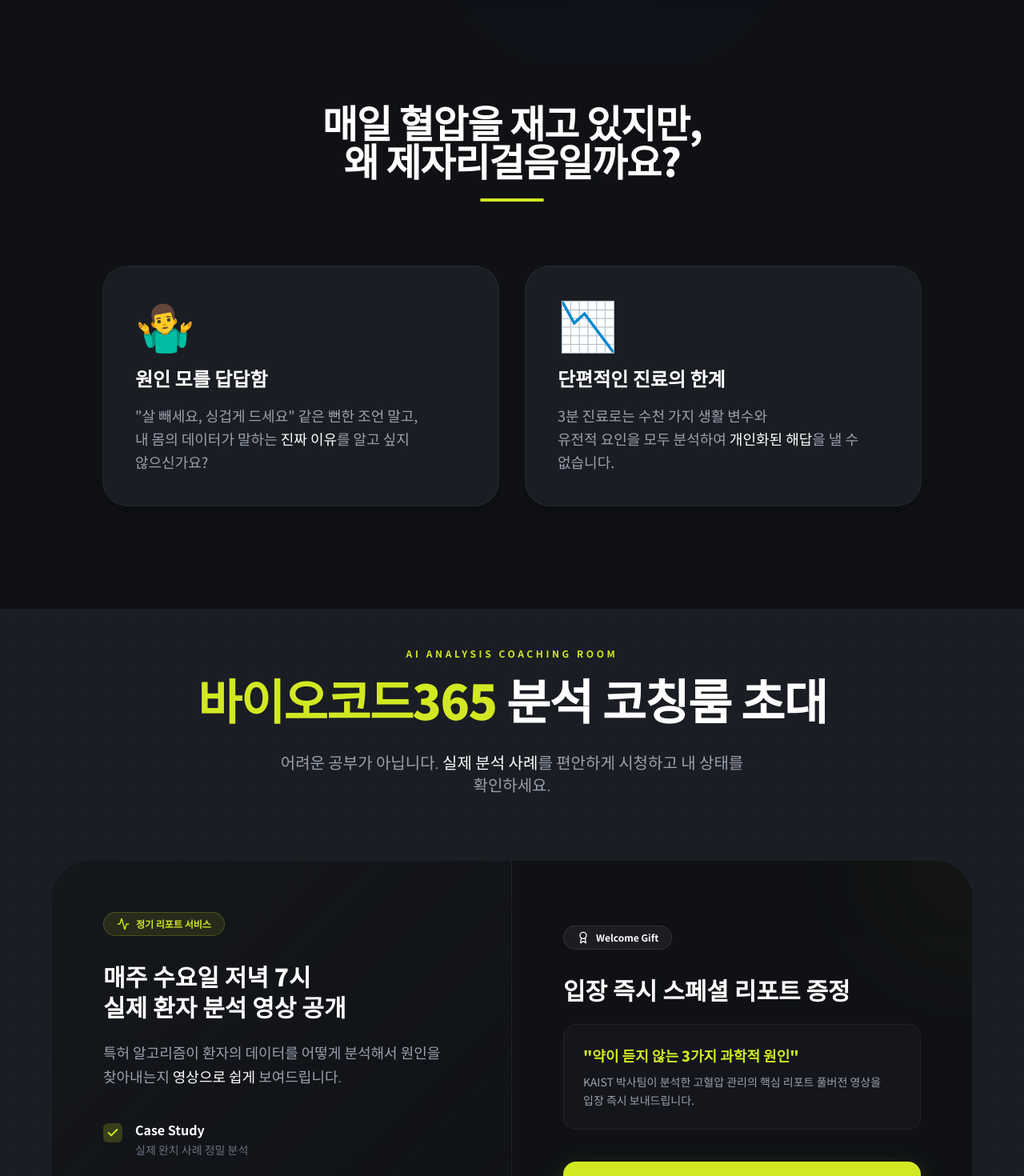
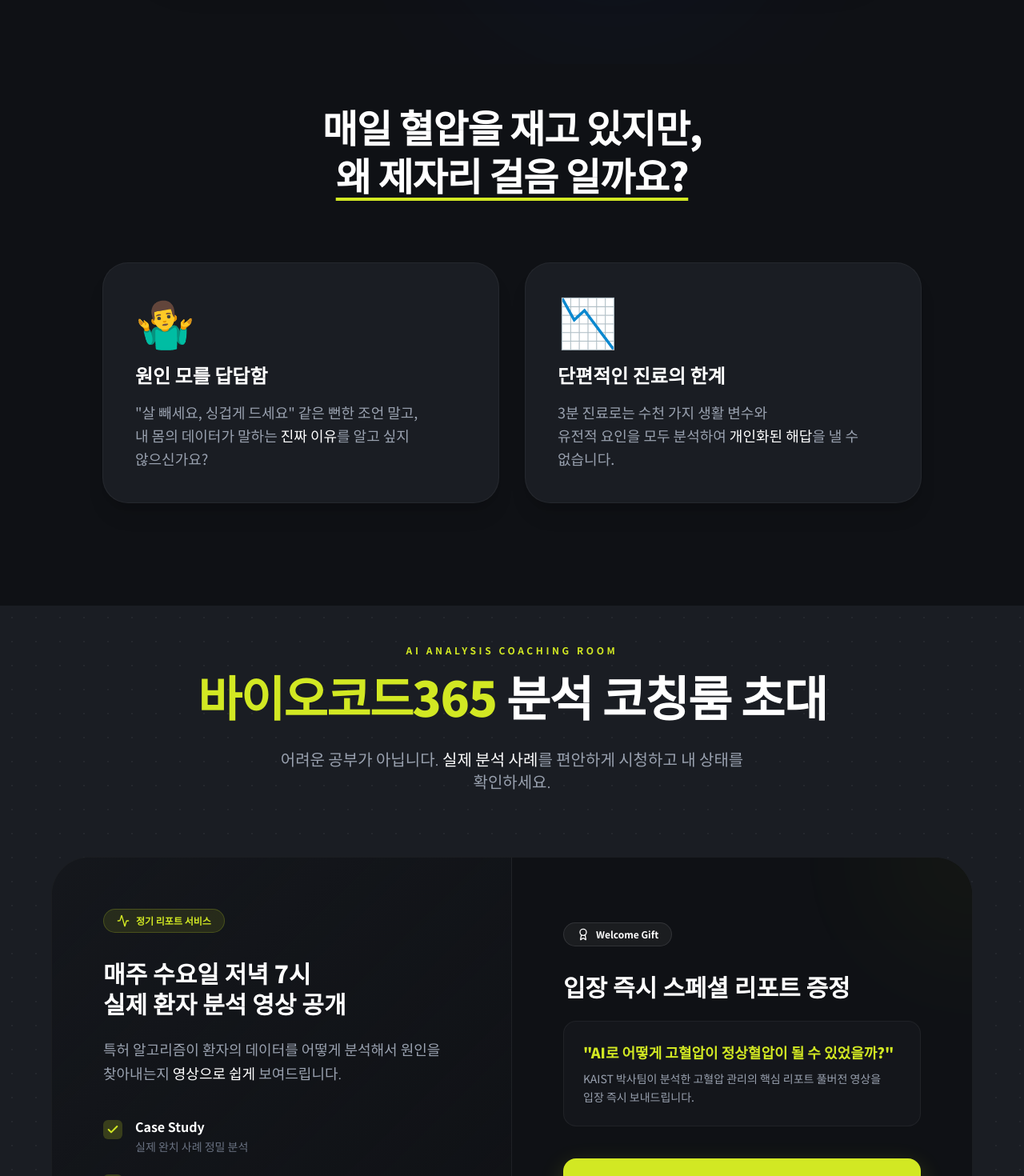
Before and after one commit to 427jungijn/Biocode365-site, a React (Vite) app: page / in a window 1280 px wide. Shown: the part 1620-3090 px from the top of the page at 80% size. Built offline with nearby package versions, Linux system fonts and the light colour scheme.

Commit message:
feat: Improve problem section content and styling
- Update the main heading of the "Problem" section to be more engaging and use a dynamic underline.
- Modify the description of the welcome gift report to reflect a more compelling benefit.
- Adjust typography and spacing for better readability.

```diff
--- a/src/App.tsx
+++ b/src/App.tsx
@@ -253,10 +253,10 @@
       <section id="problem" className="pt-12 pb-32 bg-bio-black relative">
         <div className="container mx-auto px-6">
           <div className="text-center mb-20">
-            <h2 className="text-3xl md:text-5xl font-black text-white mb-6 tracking-tight">
-              매일 혈압을 재고 있지만,<br />왜 제자리걸음일까요?
+            <h2 className="text-3xl md:text-5xl font-black text-white mb-6 tracking-tight leading-tight">
+              매일 혈압을 재고 있지만,<br />
+              <span className="highlight-underline">왜 제자리 걸음 일까요?</span>
             </h2>
-            <div className="w-20 h-1 bg-bio-lime mx-auto rounded-full"></div>
           </div>
 
           <div className="grid md:grid-cols-2 gap-8 max-w-5xl mx-auto">
@@ -347,7 +347,7 @@
                 </div>
                 <h3 className="text-2xl md:text-3xl font-black mb-6 text-white leading-tight">입장 즉시 스페셜 리포트 증정</h3>
                 <div className="bg-bio-surface/50 border border-white/5 p-6 rounded-2xl mb-10">
-                  <p className="text-bio-lime font-black text-lg mb-2">"약이 듣지 않는 3가지 과학적 원인"</p>
+                  <p className="text-bio-lime font-black text-lg mb-2">"AI로 어떻게 고혈압이 정상혈압이 될 수 있었을까?"</p>
                   <p className="text-gray-400 text-sm leading-relaxed">
                     KAIST 박사팀이 분석한 고혈압 관리의 핵심 리포트 풀버전 영상을 입장 즉시 보내드립니다.
                   </p>
```
